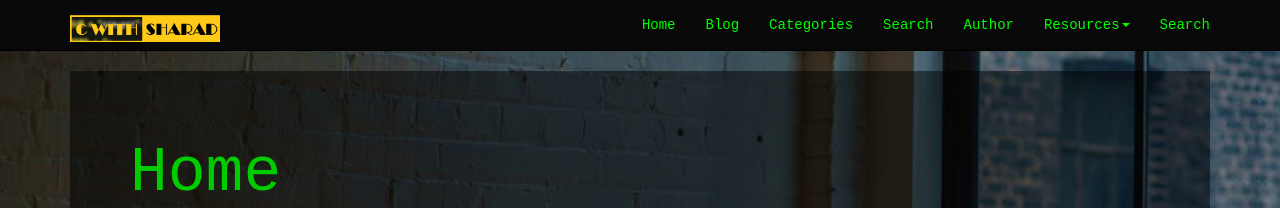
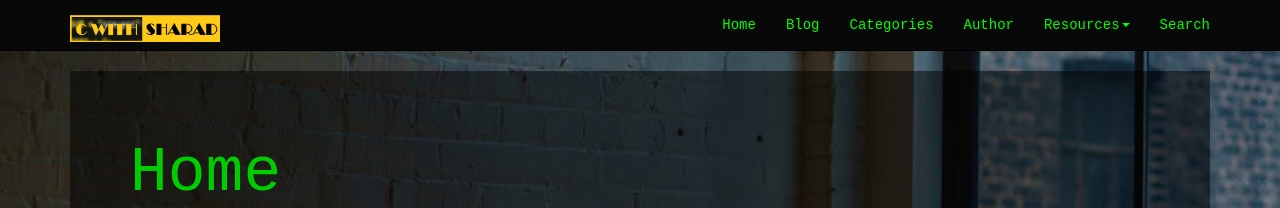
Before and after one commit to cwithsharad/cwithsharad.github.io, a Jekyll site: the page built from index.md, in a window 1280 px wide. Shown: the top 208 px of the page. Built offline with Jekyll 4.4.1, drawn with Linux system fonts in a browser that asks for light colours; emoji names are drawn with the system emoji font.

Commit message:
Update _config.yml

```diff
--- a/_config.yml
+++ b/_config.yml
@@ -42,8 +42,6 @@
     url: /blog/
   - title: Categories
     url: /categories/
-  - title: Search
-    url: /search
   - title: Author
     url: /author
   - title: Resources
```
